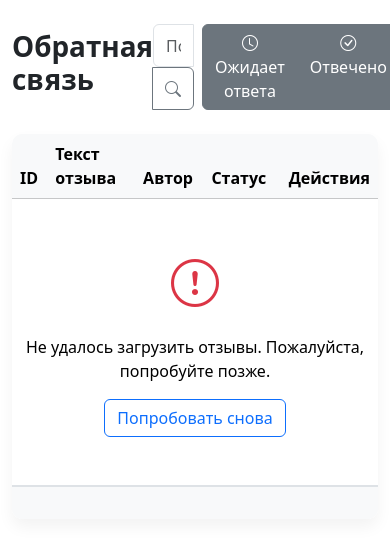
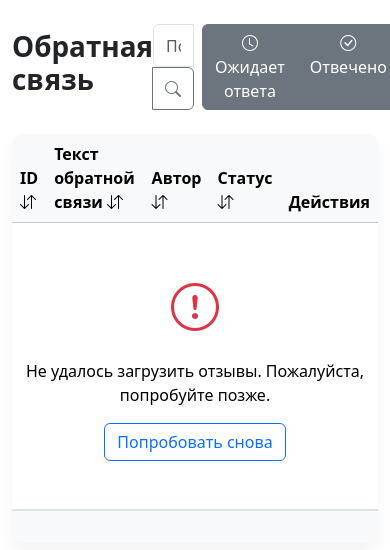
Before and after one commit to TheDeadSky/museum-ideas, a Python web app: template museum_api/services/feedback/templates/feedbacks.html in a window 390 px wide; the page is wider, and only the part inside the window is pictured. Shown: the top 550 px of that part. Run offline with Jinja, Linux system fonts and the light colour scheme; the template is opened without the code that fills it, so the values that code supplies are empty.

Commit message:
feat: enhance feedback management UI with sortable columns and new view modal

```diff
--- a/museum_api/services/feedback/templates/feedbacks.html
+++ b/museum_api/services/feedback/templates/feedbacks.html
@@ -106,10 +106,18 @@
                 <table class="table table-hover align-middle mb-0">
                     <thead class="table-light">
                         <tr>
-                            <th scope="col">ID</th>
-                            <th scope="col">Текст отзыва</th>
-                            <th scope="col">Автор</th>
-                            <th scope="col">Статус</th>
+                            <th scope="col" class="sortable" data-sort="id">
+                                ID <i class="bi bi-arrow-down-up sort-icon"></i>
+                            </th>
+                            <th scope="col" class="sortable" data-sort="question">
+                                Текст обратной связи <i class="bi bi-arrow-down-up sort-icon"></i>
+                            </th>
+                            <th scope="col" class="sortable" data-sort="user_name">
+                                Автор <i class="bi bi-arrow-down-up sort-icon"></i>
+                            </th>
+                            <th scope="col" class="sortable" data-sort="answer">
+                                Статус <i class="bi bi-arrow-down-up sort-icon"></i>
+                            </th>
                             <th scope="col" class="text-end">Действия</th>
                         </tr>
                     </thead>
@@ -144,13 +152,13 @@
         <div class="modal-dialog modal-dialog-centered modal-lg">
             <div class="modal-content">
                 <div class="modal-header">
-                    <h5 class="modal-title">Ответить на отзыв</h5>
+                    <h5 class="modal-title">Ответить на обратную связь</h5>
                     <button type="button" class="btn-close" data-bs-dismiss="modal" aria-label="Закрыть"></button>
                 </div>
                 <div class="modal-body">
                     <div class="row mb-3">
                         <div class="col-md-6">
-                            <label class="form-label fw-bold">ID отзыва:</label>
+                            <label class="form-label fw-bold">ID обратной связи:</label>
                             <p id="replyModalId"></p>
                         </div>
                         <div class="col-md-6">
@@ -159,7 +167,7 @@
                         </div>
                     </div>
                     <div class="mb-4">
-                        <label class="form-label fw-bold">Текст отзыва:</label>
+                        <label class="form-label fw-bold">Текст обратной связи:</label>
                         <div class="feedback-text" id="replyFeedbackText"></div>
                         <input type="hidden" id="replyFeedbackId" name="feedback_id">
                     </div>
@@ -172,6 +180,41 @@
                 <div class="modal-footer">
                     <button type="button" class="btn btn-secondary" data-bs-dismiss="modal">Отмена</button>
                     <button type="button" class="btn btn-primary" id="submitReplyBtn">Отправить</button>
+                </div>
+            </div>
+        </div>
+    </div>
+
+    <!-- Модальное окно просмотра ответа -->
+    <div class="modal fade" id="viewModal" tabindex="-1" aria-hidden="true">
+        <div class="modal-dialog modal-dialog-centered modal-lg">
+            <div class="modal-content">
+                <div class="modal-header">
+                    <h5 class="modal-title">Просмотр обратной связи</h5>
+                    <button type="button" class="btn-close" data-bs-dismiss="modal" aria-label="Закрыть"></button>
+                </div>
+                <div class="modal-body">
+                    <div class="row mb-3">
+                        <div class="col-md-6">
+                            <label class="form-label fw-bold">ID обратной связи:</label>
+                            <p id="viewModalId"></p>
+                        </div>
+                        <div class="col-md-6">
+                            <label class="form-label fw-bold">Автор:</label>
+                            <p id="viewModalAuthor"></p>
+                        </div>
+                    </div>
+                    <div class="mb-4">
+                        <label class="form-label fw-bold">Текст отзыва:</label>
+                        <div class="feedback-text" id="viewFeedbackText"></div>
+                    </div>
+                    <div class="mb-3">
+                        <label class="form-label fw-bold">Ответ:</label>
+                        <div class="feedback-text bg-light" id="viewAnswerText"></div>
+                    </div>
+                </div>
+                <div class="modal-footer">
+                    <button type="button" class="btn btn-secondary" data-bs-dismiss="modal">Закрыть</button>
                 </div>
             </div>
         </div>
@@ -196,6 +239,7 @@
         const tableBody = document.getElementById('feedbackTableBody');
         const pagination = document.getElementById('pagination');
         const replyModal = new bootstrap.Modal(document.getElementById('replyModal'));
+        const viewModal = new bootstrap.Modal(document.getElementById('viewModal'));
         const replyFeedbackId = document.getElementById('replyFeedbackId');
         const replyFeedbackText = document.getElementById('replyFeedbackText');
         const replyText = document.getElementById('replyText');
@@ -304,8 +348,8 @@
                     <td>${feedback.user_name || 'Неизвестно'}</td>
                     <td>${statusBadge}</td>
                     <td class="text-end action-buttons">
-                        <button class="btn btn-sm btn-outline-success reply-btn" data-id="${feedback.id}" ${feedback.answer ? 'disabled' : ''}>
-                            <i class="bi bi-pencil"></i> Ответить
+                        <button class="btn btn-sm ${feedback.answer ? 'btn-outline-info' : 'btn-outline-success'} ${feedback.answer ? 'view-btn' : 'reply-btn'}" data-id="${feedback.id}">
+                            <i class="bi ${feedback.answer ? 'bi-eye' : 'bi-pencil'}"></i> ${feedback.answer ? 'Посмотреть' : 'Ответить'}
                         </button>
                     </td>
                 `;
@@ -316,6 +360,10 @@
             // Добавление обработчиков событий для кнопок
             document.querySelectorAll('.reply-btn').forEach(btn => {
                 btn.addEventListener('click', () => openReplyModal(btn.dataset.id));
+            });
+
+            document.querySelectorAll('.view-btn').forEach(btn => {
+                btn.addEventListener('click', () => openViewModal(btn.dataset.id));
             });
         }
 
@@ -385,6 +433,19 @@
             replyError.style.display = 'none';
             replyFeedbackId.value = feedbackId;
             replyModal.show();
+        }
+
+        // Открытие модального окна просмотра ответа
+        function openViewModal(feedbackId) {
+            const feedback = feedbacks.find(f => f.id == feedbackId);
+            if (!feedback) return;
+
+            // Заполняем информацию для просмотра
+            document.getElementById('viewModalAuthor').textContent = feedback.user_name || 'Неизвестно';
+            document.getElementById('viewModalId').textContent = feedback.id;
+            document.getElementById('viewFeedbackText').textContent = feedback.question;
+            document.getElementById('viewAnswerText').textContent = feedback.answer;
+            viewModal.show();
         }
 
         // Обработка отправки ответа
```
